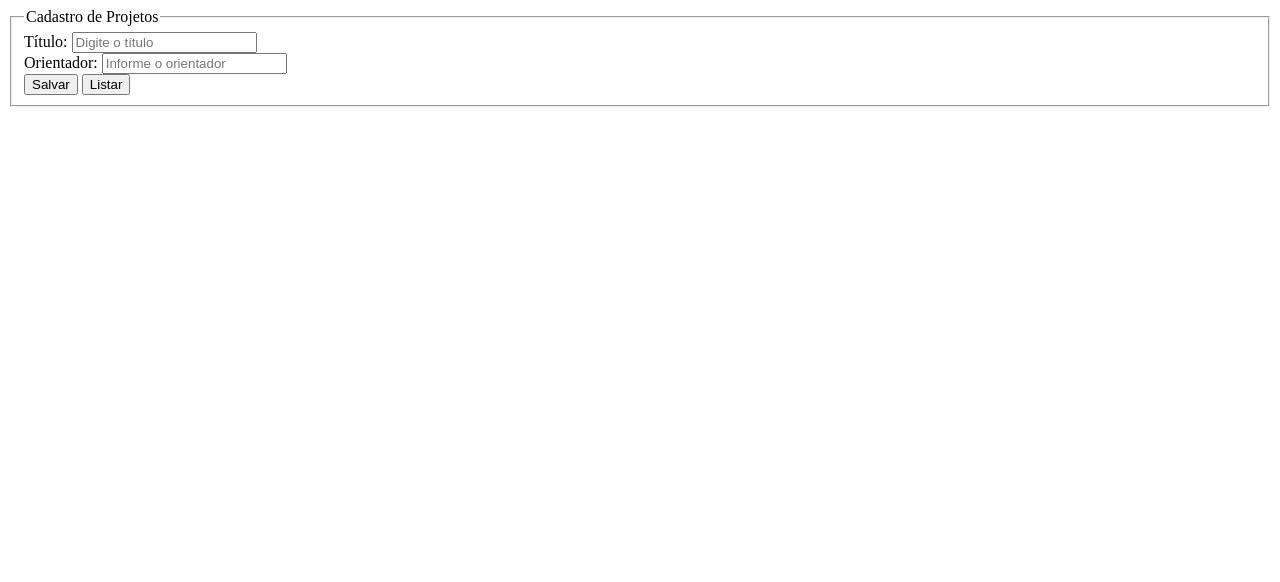
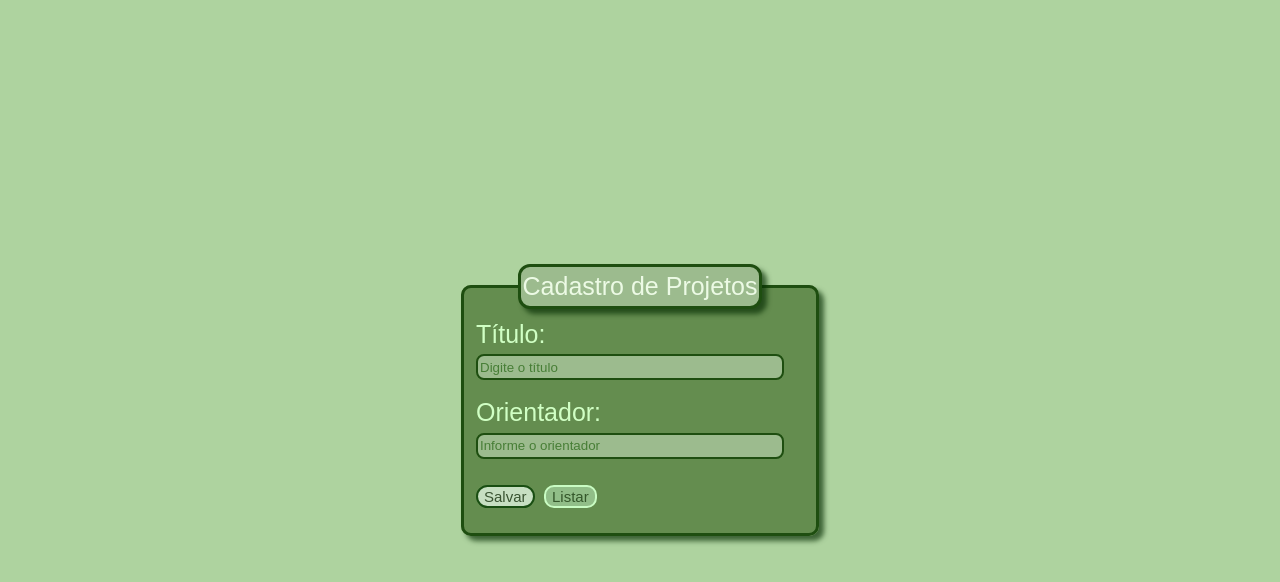
Before and after one commit to DerickAlmeidaC/DerickAlmeidaC.github.io, a plain HTML site: page 5/13/sistema.html in a window 1280 px wide. Drawn offline with Linux system fonts and the light colour scheme.

Commit message:
1 alteração

```diff
--- /dev/null
+++ b/5/13/index.css
@@ -0,0 +1,77 @@
+body {
+  background-color: rgb(173, 89, 50);
+  text-align: center;
+  display: flex;
+  justify-content: center;
+  align-items: center;
+  min-height: 100vh;
+  margin: 0;
+  font-family: Arial, Helvetica, sans-serif;
+}
+.Entrar button {
+  background-color: rgb(189, 108, 54);
+  color: rgb(252, 223, 204);
+  border: 2px solid;
+  border-color: rgb(255, 223, 202);
+  border-radius: 10px;
+  margin-top: 5px;
+  margin-bottom: 5px;
+}
+
+button:hover {
+  transform: scale(1.2);
+  transition: transform (1s);
+  background-color: rgb(223, 163, 124);
+  color: rgb(114, 56, 18);
+  border-color: rgb(145, 78, 34);
+  box-shadow: 2px 2px 2px rgba(133, 67, 6, 0.63);
+}
+
+.moldura {
+  background-color: rgba(218, 127, 84, 0.856);
+  border-style: solid;
+  border-color: rgb(121, 58, 16);
+  border-radius: 9px;
+  width: 300px;
+  box-shadow: 4px 4px 4px rgba(63, 30, 8, 0.671);
+}
+
+.fa-user {
+  color: rgb(148, 67, 13);
+  background: none;
+}
+
+h1 {
+  color: rgb(250, 222, 197);
+  background: rgb(150, 84, 40);
+  border-radius: 10px;
+  margin-left: 30px;
+  margin-right: 30px;
+}
+
+#id_email {
+  background-color: rgba(255, 219, 185, 0.541);
+  border-style: solid;
+  border-color: rgb(172, 81, 21);
+  border-radius: 10px;
+  margin-bottom: 5px;
+}
+
+#id_senha {
+  border-style: solid;
+  border-color: rgb(172, 81, 21);
+  border-radius: 10px;
+  background-color: rgba(255, 219, 185, 0.541);
+}
+
+input::placeholder {
+  color: rgb(107, 53, 17);
+}
+
+input {
+  color: rgb(107, 53, 17);
+}
+
+label {
+  color: rgb(112, 48, 5);
+}
--- a/5/13/script_sistema.js
+++ b/5/13/script_sistema.js
@@ -56,8 +56,6 @@ formulario.addEventListener("submit", (event) => {
 
   // Atualiza o localStorage
   localStorage.setItem("projetos", JSON.stringify(projetos_salvos));
-
-  document.getElementById("formulario").reset();
 });
 
 // document.getElementById("id_listar").addEventListener("click", (event) => {
@@ -104,11 +102,10 @@ document.getElementById("id_listar").addEventListener("click", function () {
       const alterarBtn = document.getElementById("alterar");
       const fecharBtn = document.getElementById("fechar");
 
-      // Popula os campos da modal com os valores atuais
       tituloInput.value = projeto.titulo;
       orientadorInput.value = projeto.orientador;
 
-      dialogTela.showModal(); // Exibe a tela modal
+      dialogTela.showModal();
 
       fecharBtn.onclick = () => {
         dialogTela.close();
@@ -121,20 +118,19 @@ document.getElementById("id_listar").addEventListener("click", function () {
 
         localStorage.setItem("projetos", JSON.stringify(projetos));
 
-        dialogTela.close(); // Fecha a modal
-        document.getElementById("id_listar").click(); // Atualiza a lista exibida
+        dialogTela.close();
+        document.getElementById("id_listar").click();
       };
     });
 
     containerProjeto.appendChild(botaoEditar);
 
-    // Botão Excluir (Opcional)
     const botaoExcluir = document.createElement("button");
     botaoExcluir.textContent = "Excluir";
     botaoExcluir.addEventListener("click", function () {
-      projetos.splice(index, 1); // Remove o projeto
+      projetos.splice(index, 1);
       localStorage.setItem("projetos", JSON.stringify(projetos));
-      document.getElementById("id_listar").click(); // Atualiza a lista
+      document.getElementById("id_listar").click();
     });
     containerProjeto.appendChild(botaoExcluir);
 
--- /dev/null
+++ b/5/13/sistema.css
@@ -0,0 +1,101 @@
+body {
+  background-color: rgb(174, 211, 159);
+  display: flex;
+  justify-content: center;
+  align-items: center;
+  min-height: 100vh;
+  margin: 0;
+}
+
+fieldset {
+  font-family: Arial, Helvetica, sans-serif;
+  background-color: rgb(100, 141, 79);
+  border-style: solid;
+  border-color: rgb(30, 78, 16);
+  border-width: 3px;
+  border-radius: 10px;
+  width: 300px;
+  height: 250px;
+  box-shadow: 5px 5px 5px rgba(6, 44, 3, 0.671);
+  display: flex;
+  flex-direction: column;
+}
+
+legend {
+  background-color: rgb(156, 187, 142);
+  padding: 5px 2px;
+  text-align: center;
+  margin-top: 5px;
+  margin-bottom: 5px;
+  font-size: 25px;
+  border-radius: 12px;
+  border-style: solid;
+  border-color: rgb(30, 78, 16);
+  border-width: 3px;
+  color: rgb(236, 250, 229);
+  box-shadow: 5px 5px 5px rgba(6, 44, 3, 0.671);
+}
+
+label {
+  color: rgb(208, 255, 196);
+  font-size: 25px;
+}
+
+input {
+  border-style: solid;
+  border-color: rgb(30, 78, 16);
+  border-radius: 8px;
+  width: 300px;
+  height: 20px;
+  margin-right: 20px;
+  background-color: rgb(156, 187, 142);
+}
+
+input::placeholder {
+  color: rgb(71, 126, 54);
+}
+
+input {
+  color: rgb(25, 78, 18);
+}
+
+#id_salvar {
+  margin-right: 5px;
+  margin-top: 8px;
+  font-size: 15px;
+  border-color: rgb(25, 78, 18);
+  border-style: solid;
+  border-radius: 20px;
+  background-color: rgb(199, 223, 194);
+  color: rgb(57, 83, 49);
+}
+
+#id_listar {
+  margin-right: 5px;
+  margin-top: 8px;
+  font-size: 15px;
+  border-color: rgb(201, 252, 195);
+  border-style: solid;
+  border-radius: 10px;
+  background-color: rgb(145, 190, 136);
+  color: rgb(52, 87, 42);
+}
+
+button:hover {
+  transform: scale(1.2);
+  transition: transform (1s);
+}
+
+#id_salvar:hover {
+  background-color: rgb(25, 78, 18);
+  border-color: rgb(199, 223, 194);
+  color: rgb(199, 223, 194);
+  box-shadow: 3px 3px 3px rgba(12, 56, 8, 0.692);
+}
+
+#id_listar:hover {
+  background-color: rgb(25, 78, 18);
+  border-color: rgb(199, 223, 194);
+  color: rgb(168, 212, 158);
+  box-shadow: 3px 3px 3px rgba(12, 56, 8, 0.692);
+}
--- a/5/13/sistema.html
+++ b/5/13/sistema.html
@@ -5,6 +5,7 @@
     <meta name="viewport" content="width=device-width, initial-scale=1.0" />
     <title>Cadastro de Projetos Escolares</title>
   </head>
+  <link rel="stylesheet" href="sistema.css" />
   <body>
     <form id="formulario">
       <fieldset>
@@ -40,7 +41,7 @@
 
     <dialog id="dialogTela">
       <fieldset>
-        <legend>Tela modal</legend>
+        <legend>Editor</legend>
         <label>
           Título:
           <input
```
Also changed, not shown: 5/13/index.html (+16 -1 lines).
